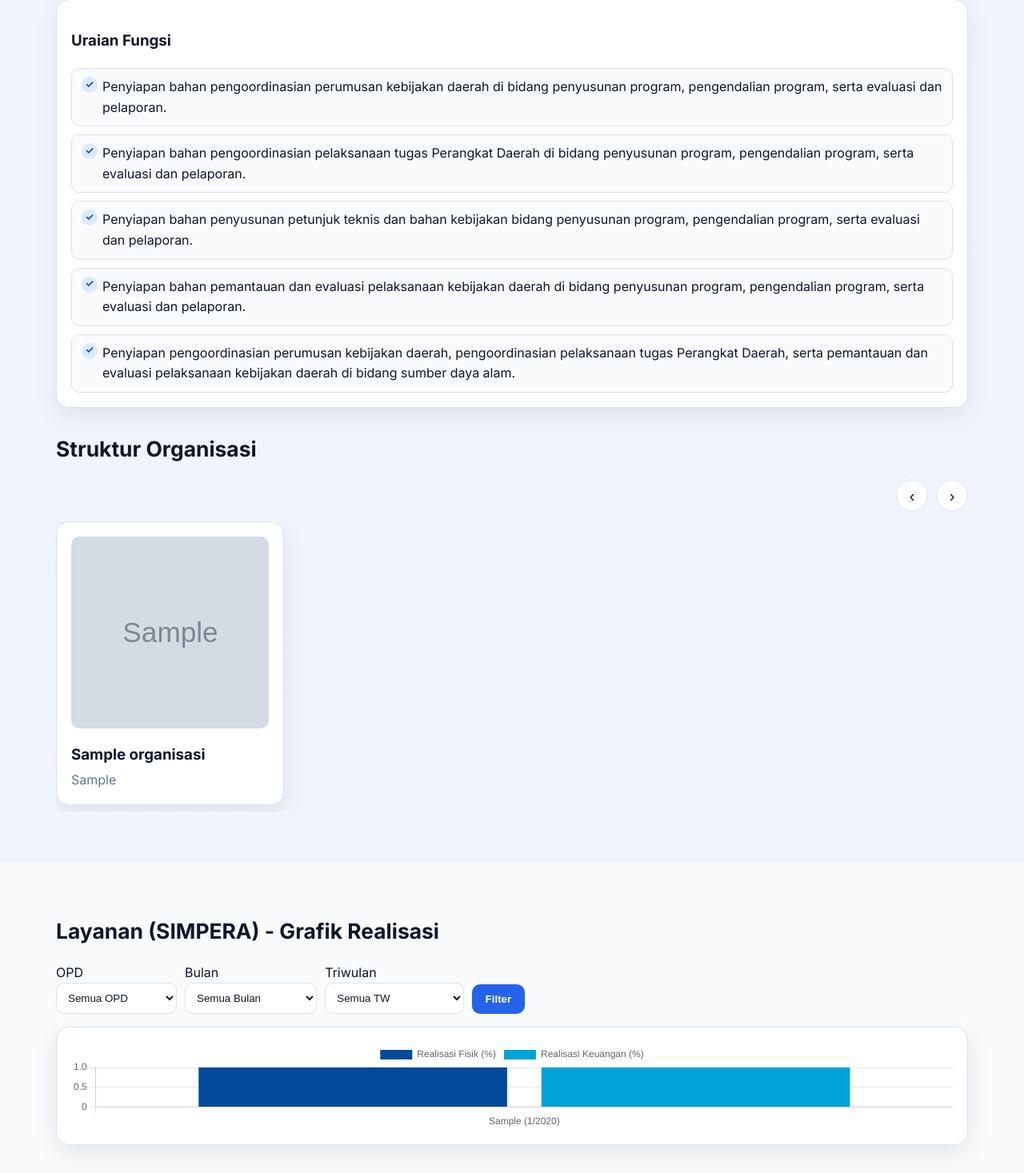
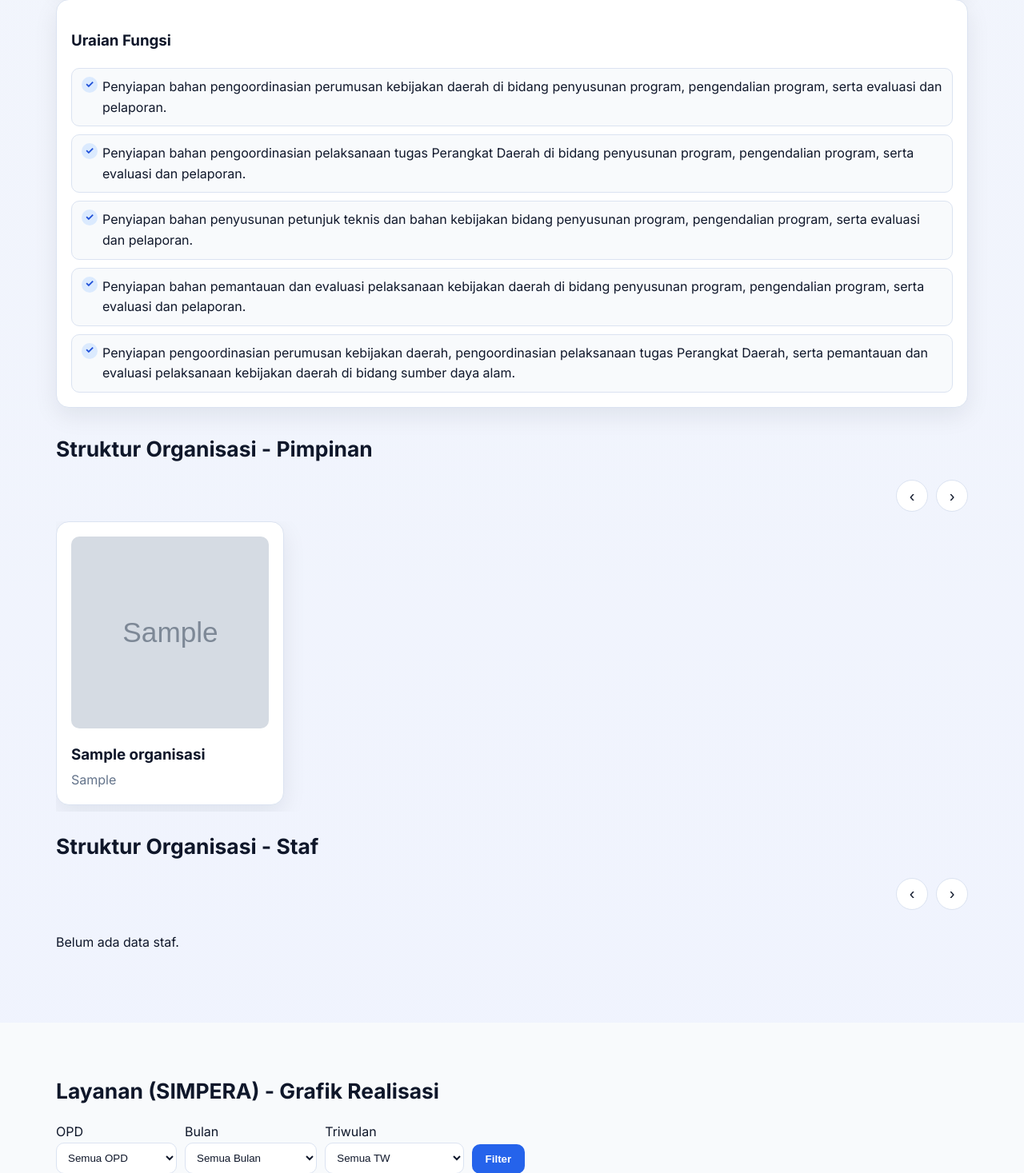
Before and after one commit to ahmadfadhillahh/SIAPADPEM, a PHP site: page /index.php?page=struktur in a window 1280 px wide. Shown: the part 1267-2734 px from the top of the page at 80% size. Run offline with PHP 8.4, Linux system fonts and the light colour scheme; data comes from the database, SQL or seed files in the repository; tables that the repository leaves empty hold one stand-in row (values such as "Sample post"); grey boxes marked "Sample" are stand-in pictures; some libraries are stand-ins or nearby versions.

Commit message:
Split struktur into Pimpinan/Staf and disable admin refresh blink

```diff
--- a/admin/layout_top.php
+++ b/admin/layout_top.php
@@ -1,7 +1,7 @@
 <?php require_once __DIR__ . '/_init.php'; requireLogin(); ?>
 <!doctype html>
 <html><head><meta charset="utf-8"><meta name="viewport" content="width=device-width,initial-scale=1"><title>Dashboard Admin</title><link rel="stylesheet" href="../assets/css/style.css"></head>
-<body>
+<body class="admin-page">
 <div class="admin-layout">
   <aside class="sidebar">
     <h3>Dashboard Admin</h3>
--- a/assets/js/app.js
+++ b/assets/js/app.js
@@ -7,7 +7,7 @@ document.querySelectorAll('[data-confirm]').forEach((el) => {
 });
 
 // Entry animation on each refresh
-if (document.body) {
+if (document.body && !document.body.classList.contains('admin-page')) {
   document.body.classList.add('page-enter');
   window.addEventListener('load', () => {
     requestAnimationFrame(() => {
@@ -39,11 +39,13 @@ if (revealItems.length) {
 }
 
 // Struktur slider controls + auto-slide to the right
-const slider = document.getElementById('strukturSlider');
-const prevBtn = document.querySelector('[data-slide="prev"]');
-const nextBtn = document.querySelector('[data-slide="next"]');
+const sliders = document.querySelectorAll('[data-structure-slider]');
 
-if (slider) {
+sliders.forEach((slider) => {
+  const targetId = slider.getAttribute('id');
+  const prevBtn = document.querySelector(`[data-slide="prev"][data-target="${targetId}"]`);
+  const nextBtn = document.querySelector(`[data-slide="next"][data-target="${targetId}"]`);
+
   const getStep = () => Math.max(240, Math.floor(slider.clientWidth * 0.75));
   prevBtn?.addEventListener('click', () => slider.scrollBy({ left: -getStep(), behavior: 'smooth' }));
   nextBtn?.addEventListener('click', () => slider.scrollBy({ left: getStep(), behavior: 'smooth' }));
@@ -51,12 +53,10 @@ if (slider) {
   const slideRight = () => {
     const maxLeft = slider.scrollWidth - slider.clientWidth;
     if (maxLeft <= 0) return;
-
     if (slider.scrollLeft <= 10) {
       slider.scrollTo({ left: maxLeft, behavior: 'smooth' });
       return;
     }
-
     slider.scrollBy({ left: -getStep(), behavior: 'smooth' });
   };
 
@@ -65,12 +65,11 @@ if (slider) {
   });
 
   let autoSlide = setInterval(slideRight, 4500);
-
   slider.addEventListener('mouseenter', () => clearInterval(autoSlide));
   slider.addEventListener('mouseleave', () => {
     autoSlide = setInterval(slideRight, 4500);
   });
-}
+});
 
 // Login modal on-click (without navigating to login.php page)
 const loginButton = document.getElementById('loginButton');
--- a/database.sql
+++ b/database.sql
@@ -19,6 +19,7 @@ CREATE TABLE IF NOT EXISTS struktur_organisasi (
     id INT AUTO_INCREMENT PRIMARY KEY,
     nama VARCHAR(100) NOT NULL,
     jabatan VARCHAR(150) NOT NULL,
+    kategori ENUM('Pimpinan','Staf') NOT NULL DEFAULT 'Staf',
     foto_path VARCHAR(255),
     urutan INT DEFAULT 0,
     created_at TIMESTAMP DEFAULT CURRENT_TIMESTAMP
@@ -79,3 +80,7 @@ ALTER TABLE publikasi_dokumen
 ALTER TABLE publikasi_kegiatan
     ADD COLUMN IF NOT EXISTS gambar_path_2 VARCHAR(255) NULL AFTER gambar_path,
     ADD COLUMN IF NOT EXISTS gambar_path_3 VARCHAR(255) NULL AFTER gambar_path_2;
+
+
+ALTER TABLE struktur_organisasi
+    ADD COLUMN IF NOT EXISTS kategori ENUM('Pimpinan','Staf') NOT NULL DEFAULT 'Staf' AFTER jabatan;
--- a/includes/public_data.php
+++ b/includes/public_data.php
@@ -12,6 +12,14 @@ function getSetting(string $key, string $default = ''): string
 function getStruktur(): array
 {
     return getPDO()->query('SELECT * FROM struktur_organisasi ORDER BY urutan ASC, id DESC')->fetchAll();
+}
+
+
+function getStrukturByKategori(string $kategori): array
+{
+    $stmt = getPDO()->prepare('SELECT * FROM struktur_organisasi WHERE kategori = ? ORDER BY urutan ASC, id DESC');
+    $stmt->execute([$kategori]);
+    return $stmt->fetchAll();
 }
 
 function getKegiatan(int $limit = 6, int $offset = 0): array
--- a/index.php
+++ b/index.php
@@ -30,7 +30,8 @@ $uraianFungsi = [
     'Penyiapan bahan pemantauan dan evaluasi pelaksanaan kebijakan daerah di bidang penyusunan program, pengendalian program, serta evaluasi dan pelaporan.',
     'Penyiapan pengoordinasian perumusan kebijakan daerah, pengoordinasian pelaksanaan tugas Perangkat Daerah, serta pemantauan dan evaluasi pelaksanaan kebijakan daerah di bidang sumber daya alam.'
 ];
-$struktur = getStruktur();
+$strukturPimpinan = getStrukturByKategori('Pimpinan');
+$strukturStaf = getStrukturByKategori('Staf');
 $opds = getDistinctOPD();
 $layanan = getLayanan($filters);
 $kegiatan = getKegiatan($perPage, $offset);
@@ -110,21 +111,39 @@ $dokumen = getDokumen();
       </div>
     </div>
 
-    <h2 class="section-title reveal" style="margin-top:30px">Struktur Organisasi</h2>
+    <h2 class="section-title reveal" style="margin-top:30px">Struktur Organisasi - Pimpinan</h2>
     <div class="slider-shell reveal">
       <div class="slider-controls">
-        <button type="button" class="slider-btn" data-slide="prev" aria-label="Sebelumnya">‹</button>
-        <button type="button" class="slider-btn" data-slide="next" aria-label="Selanjutnya">›</button>
+        <button type="button" class="slider-btn" data-slide="prev" data-target="strukturPimpinan" aria-label="Sebelumnya">‹</button>
+        <button type="button" class="slider-btn" data-slide="next" data-target="strukturPimpinan" aria-label="Selanjutnya">›</button>
       </div>
-      <div class="slider" id="strukturSlider">
-        <?php foreach ($struktur as $item): ?>
+      <div class="slider" id="strukturPimpinan" data-structure-slider>
+        <?php foreach ($strukturPimpinan as $item): ?>
           <article class="card person">
             <img src="<?= e($item['foto_path'] ?: 'https://placehold.co/600x400?text=Foto') ?>" alt="<?= e($item['nama']) ?>">
             <h3><?= e($item['nama']) ?></h3>
             <p><?= e($item['jabatan']) ?></p>
           </article>
         <?php endforeach; ?>
-        <?php if (!$struktur): ?><p>Belum ada data struktur organisasi.</p><?php endif; ?>
+        <?php if (!$strukturPimpinan): ?><p>Belum ada data pimpinan.</p><?php endif; ?>
+      </div>
+    </div>
+
+    <h2 class="section-title reveal" style="margin-top:22px">Struktur Organisasi - Staf</h2>
+    <div class="slider-shell reveal">
+      <div class="slider-controls">
+        <button type="button" class="slider-btn" data-slide="prev" data-target="strukturStaf" aria-label="Sebelumnya">‹</button>
+        <button type="button" class="slider-btn" data-slide="next" data-target="strukturStaf" aria-label="Selanjutnya">›</button>
+      </div>
+      <div class="slider" id="strukturStaf" data-structure-slider>
+        <?php foreach ($strukturStaf as $item): ?>
+          <article class="card person">
+            <img src="<?= e($item['foto_path'] ?: 'https://placehold.co/600x400?text=Foto') ?>" alt="<?= e($item['nama']) ?>">
+            <h3><?= e($item['nama']) ?></h3>
+            <p><?= e($item['jabatan']) ?></p>
+          </article>
+        <?php endforeach; ?>
+        <?php if (!$strukturStaf): ?><p>Belum ada data staf.</p><?php endif; ?>
       </div>
     </div>
   </div>
```
Also changed, not shown: admin/struktur.php (+18 -7 lines).
